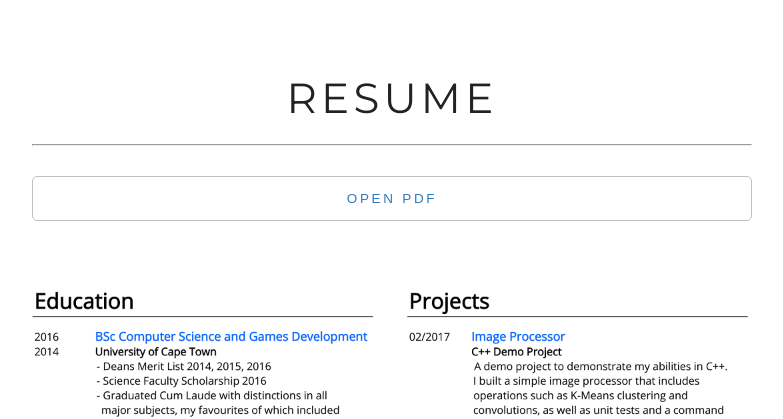
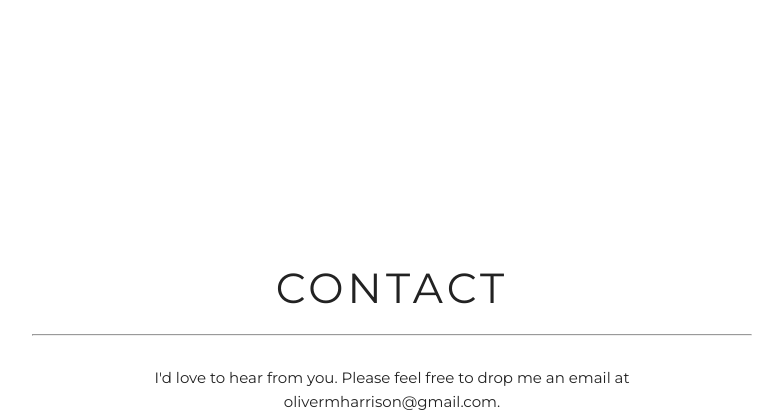
Before and after one commit to olivermharrison/olivermharrison.com, a website: page src/index.html in a window 1280 px wide. Shown: the part 2843-3262 px from the top of the page, without its empty margins (248-1031 px from the left). Drawn offline with Linux system fonts and the light colour scheme.

Commit message:
[-] Removed resume section [!] Typo

```diff
--- a/src/index.html
+++ b/src/index.html
@@ -123,17 +123,6 @@
 
       </section>
 
-      <!-- RESUME SECTION -->
-
-      <section id="resume">
-        <div class="page-title">
-          <h2>Resume</h2>
-          <hr />
-        </div>
-        <a href="http://olivermharrison.com/pdf/OliverHarrison_CV_2017.pdf" target="_blank"><button>OPEN PDF</button></a>
-        <img src="img/cv.png" alt="Resume"/>
-      </section>
-
       <!-- CONTACT SECTION -->
 
       <section id="contact">
--- a/src/js/nav.js
+++ b/src/js/nav.js
@@ -25,7 +25,7 @@ function updateLetters() {
     var targetElementID = word.getAttribute('data-target-id');
 
     if (targetElementID === null) {
-      console.loh("No target ID defined!");
+      console.log("No target ID defined!");
       return;
     }
     //var targetElement = document.getElementById(targetElementID);
```
